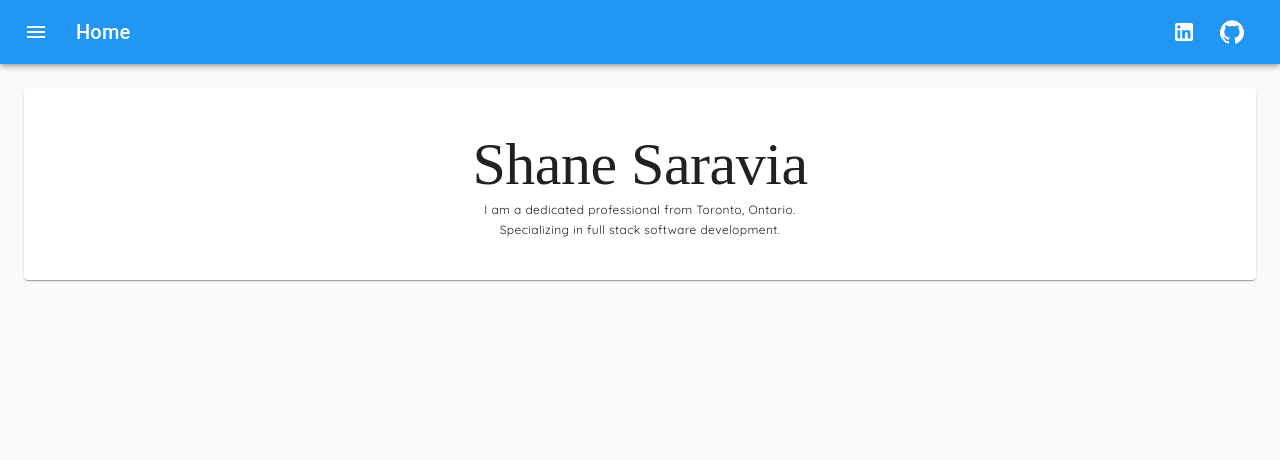
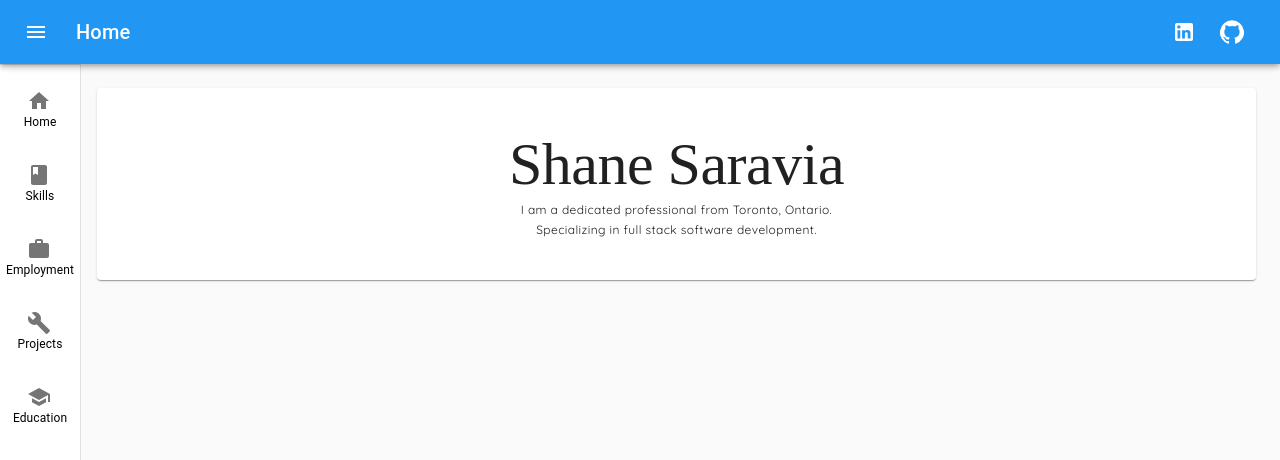
Before and after one commit to shanesaravia/shanesaravia.com, a React (Create React App) app: page / in a window 1280 px wide. Shown: the top 460 px of the page. Built offline with nearby package versions, Linux system fonts and the light colour scheme; a web font is replaced by a local one.

Commit message:
minibar working on web

```diff
--- a/src/components/Layout/Header.js
+++ b/src/components/Layout/Header.js
@@ -9,6 +9,7 @@ import PropTypes from 'prop-types';
 
 const useStyles = makeStyles(theme => ({
   appBar: {
+    zIndex: theme.zIndex.drawer + 1,
     transition: theme.transitions.create(['margin', 'width'], {
       easing: theme.transitions.easing.sharp,
       duration: theme.transitions.duration.leavingScreen,
@@ -26,7 +27,7 @@ const useStyles = makeStyles(theme => ({
     marginRight: theme.spacing(2),
   },
   title: {
-    flexGrow: 1
+    flexGrow: 1,
   },
   hide: {
     display: 'none',
--- a/src/components/Layout/Sidebar.js
+++ b/src/components/Layout/Sidebar.js
@@ -17,21 +17,25 @@ const useStyles = makeStyles(theme => ({
       easing: theme.transitions.easing.sharp,
       duration: theme.transitions.duration.leavingScreen
     }),
-    marginLeft: -props.drawerWidth,
+    marginLeft: -props.drawerWidth + theme.spacing(7) + 1,
+    [theme.breakpoints.up('sm')]: {
+      marginLeft: -props.drawerWidth + theme.spacing(9) + 1,
+    },
   }),
   contentShift: () => ({
     transition: theme.transitions.create('margin', {
       easing: theme.transitions.easing.easeOut,
       duration: theme.transitions.duration.enteringScreen
     }),
-    marginLeft: 0,
+    marginLeft: 0
   }),
   root: {
     display: 'flex',
   },
   drawer: props => ({
     width: props.drawerWidth,
-    flexShrink: 0
+    flexShrink: 0,
+    whiteSpace: 'nowrap'
   }),
   drawerPaper: props => ({
     width: props.drawerWidth,
@@ -43,6 +47,39 @@ const useStyles = makeStyles(theme => ({
     ...theme.mixins.toolbar,
     justifyContent: 'flex-end',
   },
+  hide: {
+    display: 'none',
+  },
+
+  drawerOpen: props => ({
+    width: props.drawerWidth || 240,
+    transition: theme.transitions.create('width', {
+      easing: theme.transitions.easing.sharp,
+      duration: theme.transitions.duration.enteringScreen,
+    }),
+  }),
+  drawerClose: {
+    transition: theme.transitions.create('width', {
+      easing: theme.transitions.easing.sharp,
+      duration: theme.transitions.duration.leavingScreen,
+    }),
+    // overflowX: 'hidden',
+    width: theme.spacing(7) + 1,
+    [theme.breakpoints.up('sm')]: {
+      width: theme.spacing(10) + 1,
+    },
+  },
+  toolbar: {
+    display: 'flex',
+    alignItems: 'center',
+    justifyContent: 'flex-end',
+    padding: theme.spacing(0, 1),
+    ...theme.mixins.toolbar,
+  },
+  content: {
+    flexGrow: 1,
+    padding: theme.spacing(3),
+  },
 }));
 
 export default function Sidebar(props) {
@@ -53,21 +90,25 @@ export default function Sidebar(props) {
   return (
     <>
       <Drawer
-        className={classes.drawer}
-        variant="persistent"
-        anchor="left"
-        open={open}
+        variant="permanent"
+        className={clsx(classes.drawer, {
+          [classes.drawerOpen]: open,
+          [classes.drawerClose]: !open,
+        })}
         classes={{
-          paper: classes.drawerPaper,
+          paper: clsx({
+            [classes.drawerOpen]: open,
+            [classes.drawerClose]: !open,
+          }),
         }}
       >
-        <div className={classes.drawerHeader}>
+        <div className={classes.toolbar}>
           <IconButton onClick={handleDrawerClose}>
-            {theme.direction === 'ltr' ? <ChevronLeftIcon /> : <ChevronRightIcon />}
+            {theme.direction === 'rtl' ? <ChevronLeftIcon /> : <ChevronRightIcon />}
           </IconButton>
         </div>
         <Divider />
-        <SidebarMenu handleDrawerClose={handleDrawerClose} />
+        <SidebarMenu open={open} handleDrawerClose={handleDrawerClose} />
       </Drawer>
       <main
         className={clsx(classes.contentData, {
@@ -75,7 +116,7 @@ export default function Sidebar(props) {
         })}
       >
         <div className={classes.drawerHeader} />
-        { props.content }
+        {props.content}
       </main>
     </>
   );
--- a/src/components/Layout/SidebarMenu.js
+++ b/src/components/Layout/SidebarMenu.js
@@ -14,14 +14,23 @@ const useStyles = makeStyles(theme => ({
     textDecoration: 'none',
     color: 'black'
   },
-  menuItem: {
-    padding: theme.spacing(2)
+  menuItem: props => ({
+    padding: theme.spacing(2),
+    flexDirection: props.open ? 'row' : 'column',
+  }),
+  icon: {
+    position: 'relative',
+    left: 15
+  },
+  smallLabel: {
+    fontSize: 12,
+    padding: theme.spacing(0, 5)
   }
 }))
 
 const SidebarMenu = props => {
-  const classes = useStyles();
-  const { handleDrawerClose } = props;
+  const classes = useStyles(props);
+  const { handleDrawerClose, open } = props;
 
   const menuOptions = [
     {
@@ -50,6 +59,7 @@ const SidebarMenu = props => {
       link: '/education'
     }
   ]
+
   return (
     <MenuList>
       {Object.entries(menuOptions).map(([k, v]) => {
@@ -58,10 +68,10 @@ const SidebarMenu = props => {
             {v.divider ? <Divider /> : null}
             <Link to={v.link} onClick={handleDrawerClose} className={classes.removeLink}>
               <MenuItem className={classes.menuItem}>
-                <ListItemIcon>
+                <ListItemIcon className={classes.icon}>
                   {v.icon}
                 </ListItemIcon>
-                <Typography>
+                <Typography className={open ? null : classes.smallLabel}>
                   {v.label}
                 </Typography>
               </MenuItem>
```
Also changed, not shown: src/components/Layout/DefaultLayout.js (line endings or trailing spaces), 1 other file (tests, documents, lock files or other folders).
